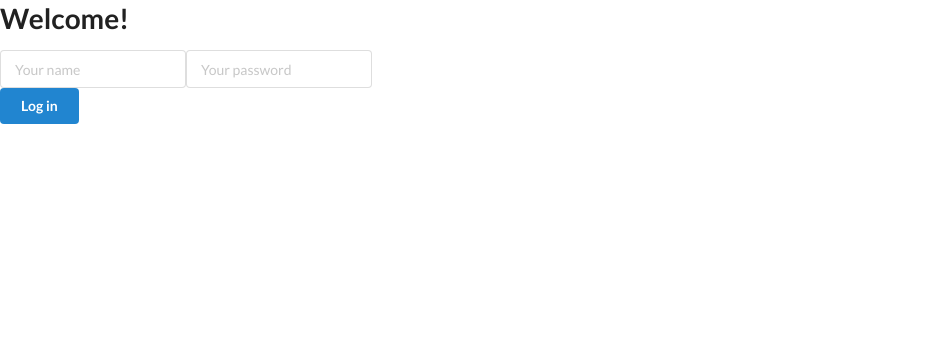
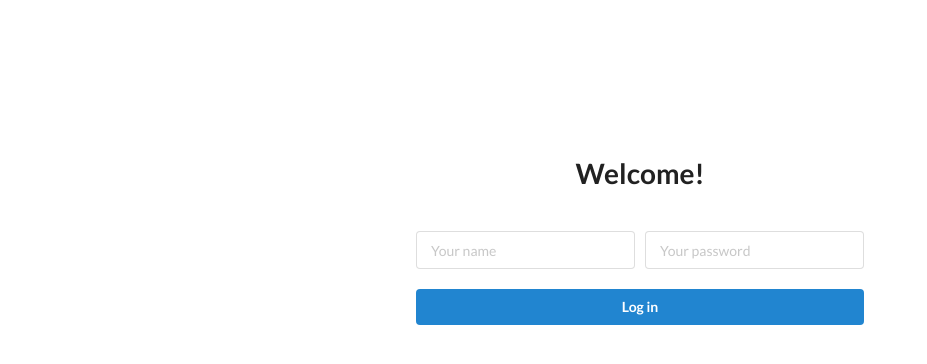
Before and after one commit to KyleBurkeSol/practice-react-app, a React (Create React App) app: page / in a window 1280 px wide. Shown: the top 364 px of the page, without its empty margins (0-927 px from the left). Built offline with nearby package versions, Linux system fonts and the light colour scheme.

Commit message:
Styling for login page

```diff
--- a/src/components/Login.js
+++ b/src/components/Login.js
@@ -1,18 +1,22 @@
 import React from 'react';
 import { Link } from 'react-router-dom'
+import styles from './Login.module.css';
 
 function Login() {
   return (
-    <div>
-        <h1>Welcome!</h1>
-        <div className='ui input'>
-          <input id='usernameField' type='text' placeholder='Your name' />
-          <input id='passwordField' type='password' placeholder='Your password' />
+    <div className={styles.container}>
+        <h1 className={styles.heading}>Welcome!</h1>
+        <div className={styles.inputFieldContainer}>
+          <div className={styles.usernameField + ' ui input'}>
+            <input id='usernameField' type='text' placeholder='Your name' />
+          </div>
+          <div className={styles.passwordField + ' ui input'}>
+            <input id='passwordField' type='password' placeholder='Your password' />
+          </div>
         </div>
-        <br />
 
         <Link to="/posts">
-          <button id='loginButton' className='ui primary button'>Log in</button>
+          <button id='loginButton' className={styles.button + ' ui primary button'}>Log in</button>
         </Link>
     </div>
   );
--- /dev/null
+++ b/src/components/Login.module.css
@@ -0,0 +1,31 @@
+.container {
+  position: absolute;
+  top: 30%;
+  left: 50%;
+  transform: translate(-50%, -50%);
+  width: 35%;
+}
+
+.heading {
+  text-align: center;
+  margin-bottom: 40px;
+}
+
+.inputFieldContainer {
+  display: flex;
+  margin-bottom: 20px;
+}
+
+.usernameField {
+  flex: 1;
+  margin-right: 5px;
+}
+
+.passwordField {
+  flex: 1;
+  margin-left: 5px;
+}
+
+.button {
+  width: 100%;
+}
```
